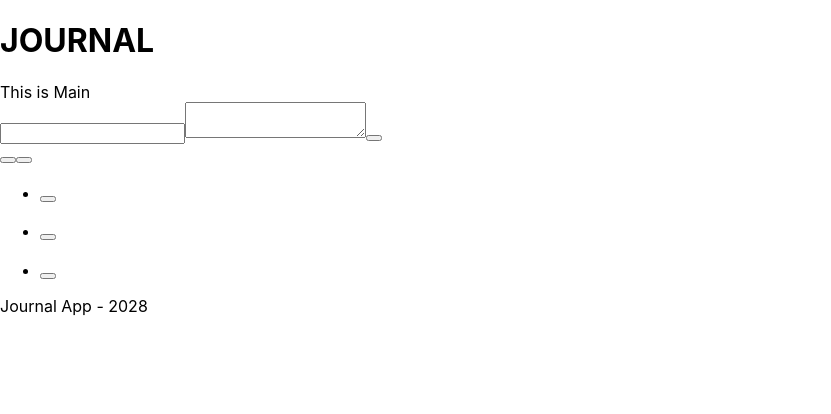
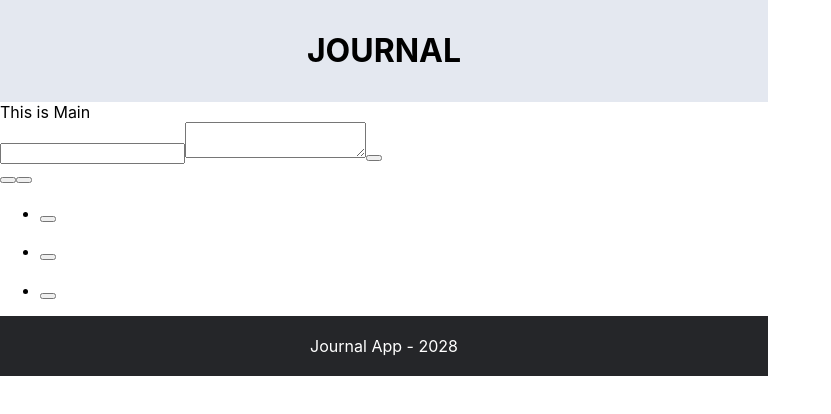
Before and after one commit to WinterIsCoding23/journal, a React (Create React App) app: page / in a window 1280 px wide. Shown: the top 414 px of the page, without its empty margins (0-831 px from the left). Built offline with nearby package versions, Linux system fonts and the light colour scheme.

Commit message:
style header and footer

```diff
--- a/src/App.css
+++ b/src/App.css
@@ -1,4 +1,7 @@
 .App {
   display: flex;
   flex-direction: column;
+
+  height: 100vh;
+  width: 60vw;
 }
--- a/src/Components/EntryForm/index.js
+++ b/src/Components/EntryForm/index.js
@@ -1,3 +1,5 @@
+import "./EntryForm.css";
+
 export default function EntryForm () {
 
 }
--- a/src/Components/Footer/Footer.css
+++ b/src/Components/Footer/Footer.css
@@ -1,4 +1,6 @@
 footer {
-
+    background-color: var(--color-granite);
+    color:var(--color-foam);
     text-align: center;
+    padding: 20px 0px;
 }
--- a/src/Components/Footer/index.js
+++ b/src/Components/Footer/index.js
@@ -1,5 +1,7 @@
+import "./Footer.css";
+
 export default function Footer (){
-    return <div className="footer">
+    return <footer className="footer">
         Journal App - 2028
-    </div>
+    </footer>
 }
--- a/src/Components/Header/Header.css
+++ b/src/Components/Header/Header.css
@@ -1,5 +1,6 @@
 .header {
     background-color: var(--color-water-10);
     color:rgb(0, 0, 0);
-
+    text-align: center;
+    padding: 10px 0px;
 }
--- a/src/Components/Header/index.js
+++ b/src/Components/Header/index.js
@@ -1,5 +1,7 @@
+import "./Header.css";
+
 export default function Header () {
-    return <div className="header">
+    return <header className="header">
         <h1>JOURNAL</h1>
-    </div>
+    </header>
 }
--- a/src/Components/Main/index.js
+++ b/src/Components/Main/index.js
@@ -1,3 +1,5 @@
+import "./Main.css";
+
 export default function Main (){
     return (
       <div>
```
Also changed, not shown: src/Components/EntryForm/EntryForm.css (added).
